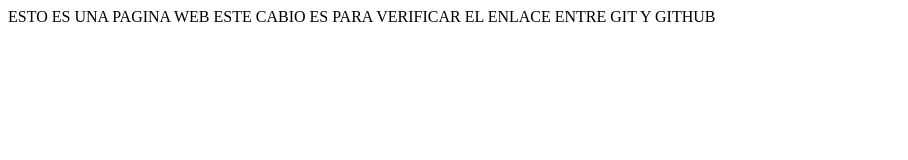
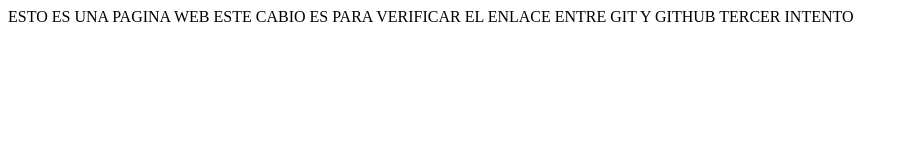
Before and after one commit to landsmart/exampletest, a plain HTML site: page index.html in a window 1280 px wide. Shown: the whole page, without its empty margins (0-908 px from the left). Drawn offline with Linux system fonts and the light colour scheme.

Commit message:
tercer intento enlace git con github

```diff
--- a/index.html
+++ b/index.html
@@ -2,4 +2,6 @@
 ESTO ES UNA PAGINA WEB
 
 ESTE CABIO ES PARA VERIFICAR EL ENLACE ENTRE GIT Y GITHUB
+
+TERCER INTENTO
 </html>
```
